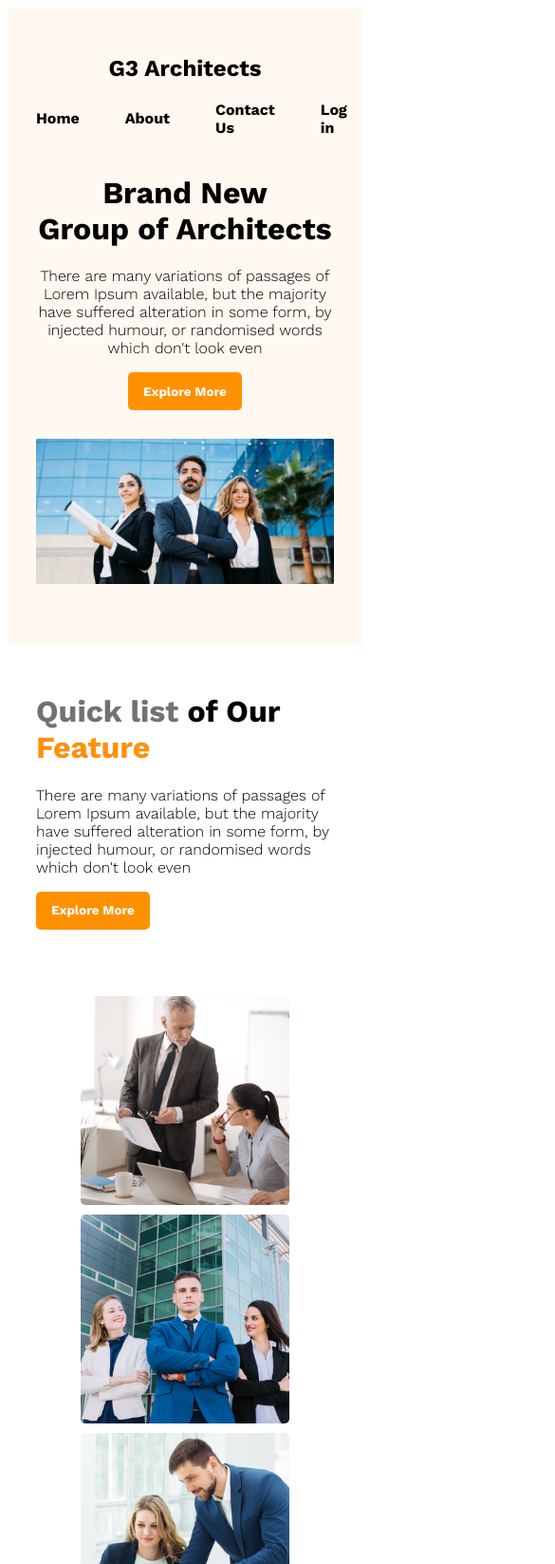
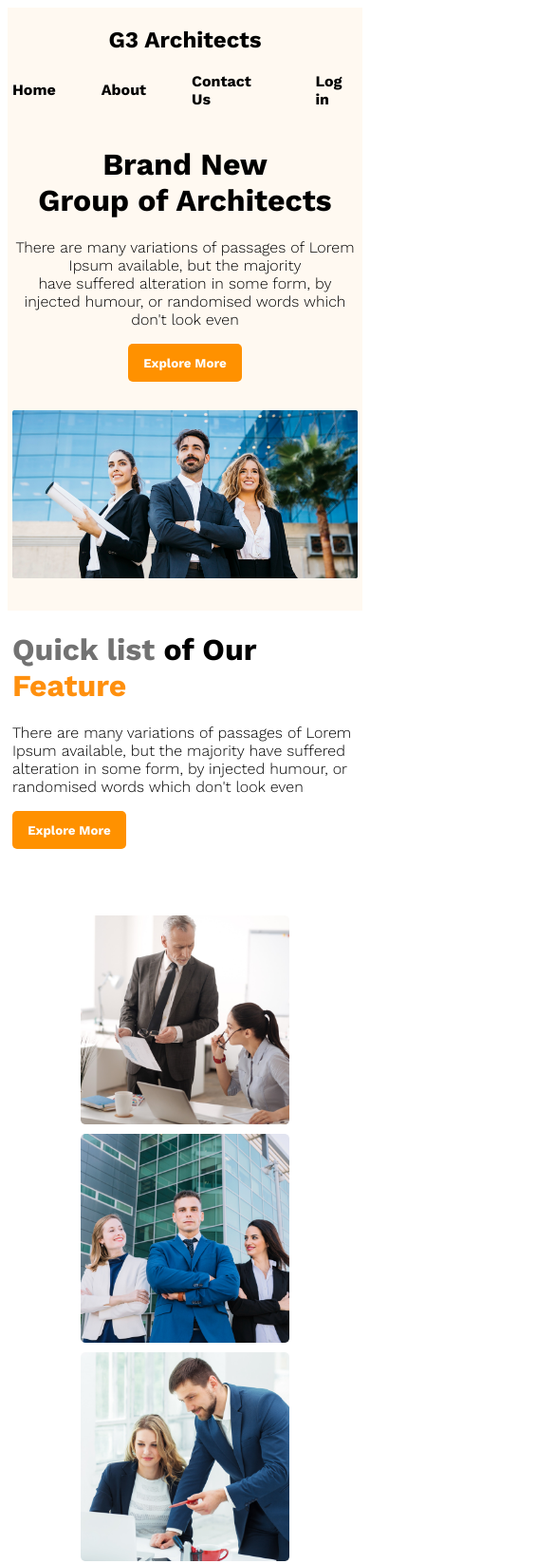
Before and after one commit to nafim191119/assignment-2, a plain HTML site: page g3-architects-main/index.html in a window 390 px wide. Shown: the top 1647 px of the page at 95% size, 585 px wide, since content can reach past the window. Drawn offline with nearby package versions, Linux system fonts and the light colour scheme.

Commit message:
resposive-mobile

```diff
--- a/g3-architects-main/index.html
+++ b/g3-architects-main/index.html
@@ -105,7 +105,7 @@
                             alteration in some form, by injected humour, or randomised...........</p>
                     </div>
                 </div>
-                <div>
+                <div class="intro-person">
                     <img src="images/architect.png" alt="" width="550px" height="720px">
                     <div class="overwrite">
                         <h1>10+ Years</h1>
--- a/g3-architects-main/styles/style.css
+++ b/g3-architects-main/styles/style.css
@@ -221,9 +221,9 @@ Bonus point Responsive Mobile
 ------------------------------ */
 
 @media screen and (max-width:576px) {
-    .top-overall-area {
+    header .top-overall-area {
         margin: 0;
-        padding: 30px;
+        padding: 0 5px;
     }
 
     nav h2 {
@@ -233,9 +233,16 @@ Bonus point Responsive Mobile
     nav {
         flex-direction: column;
     }
-    .middle-overall-area{
+    .person img{
+        width: 100%;
+    }
+    main .middle-overall-area{
         margin: 0;
-        padding: 30px;
+        padding: 0 5px;
+    }
+    .intro-person img{
+        width: 100%;
+        height: 100%;
     }
     .contents {
         flex-direction: column-reverse;
```
